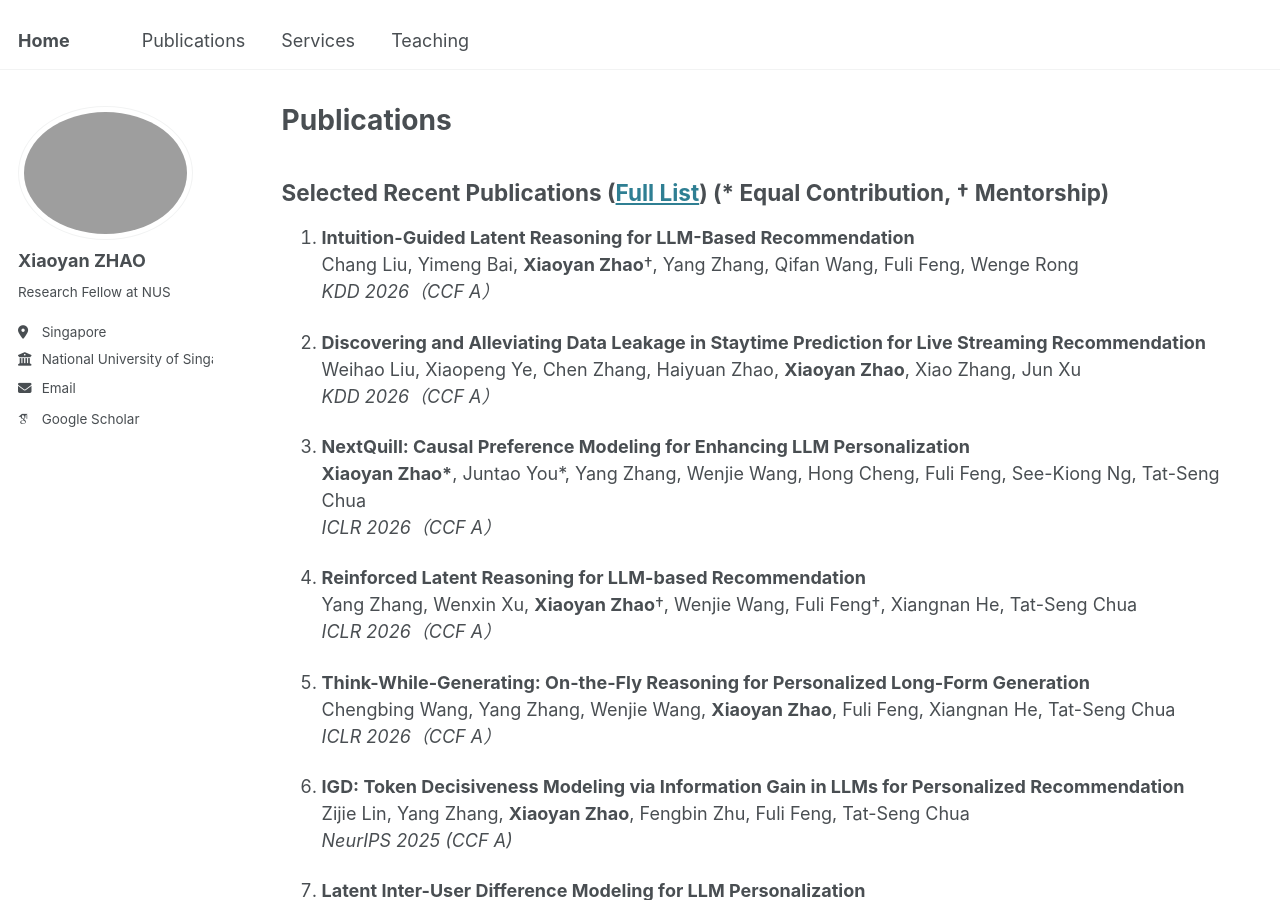
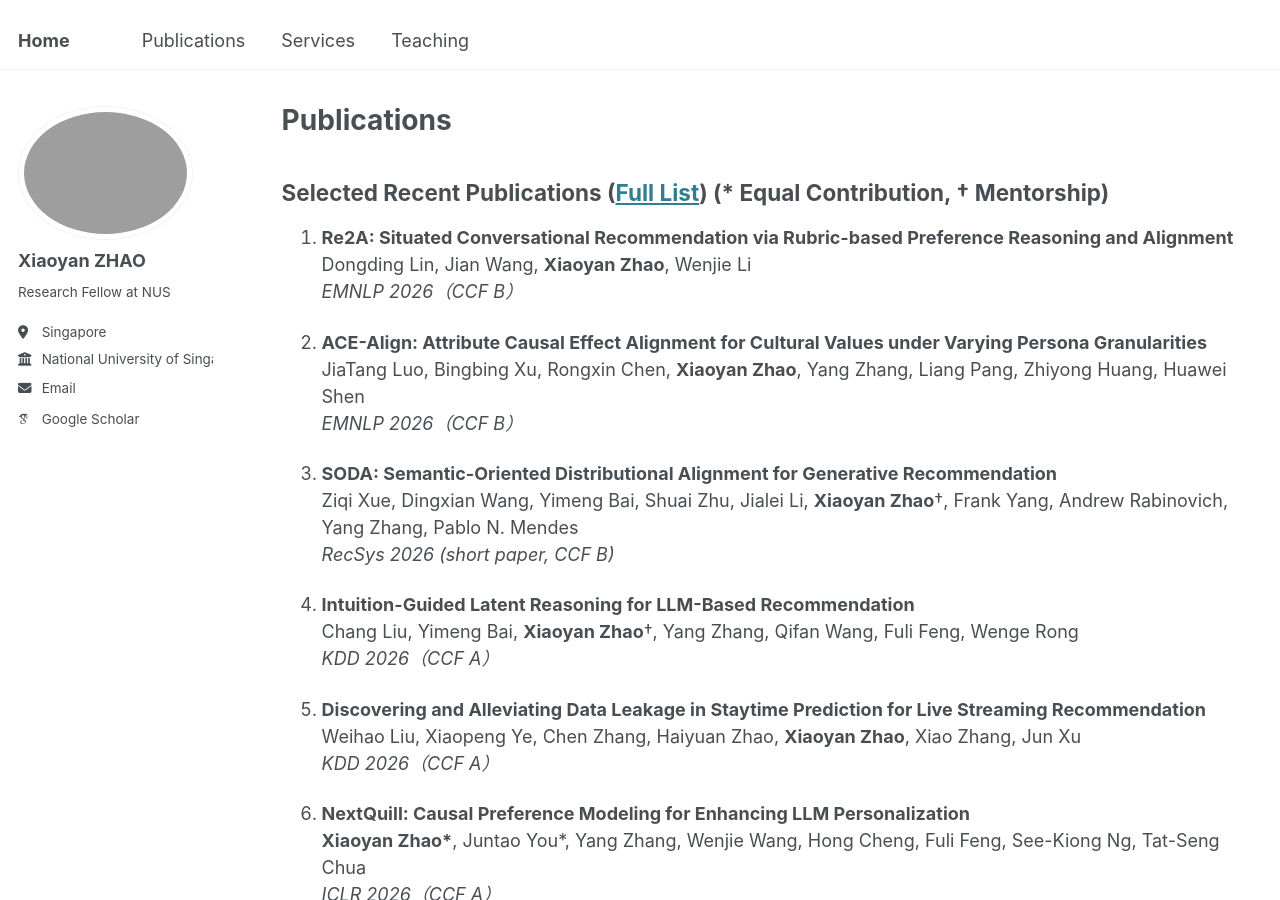
Before and after one commit to xyzhao01/xyzhao01.github.io, a Jekyll site: the page built from _pages/publications.html, in a window 1280 px wide and 900 px high. Built offline with Jekyll 4.4.1, drawn with Linux system fonts in a browser that asks for light colours; some web fonts are replaced.

Commit message:
Add EMNLP and RecSys 2026 papers and update the homepage photo.
Record two EMNLP papers and one RecSys short paper, and replace the sidebar avatar.

Co-authored-by: Cursor <cursoragent@cursor.com>

```diff
--- a/_includes/publications.md
+++ b/_includes/publications.md
@@ -1,4 +1,16 @@
 ## Selected Recent Publications ([Full List](https://scholar.google.com/citations?user=rtLHw6QAAAAJ)) (* Equal Contribution, † Mentorship)
+
+1. **Re2A: Situated Conversational Recommendation via Rubric-based Preference Reasoning and Alignment**
+  Dongding Lin, Jian Wang, **Xiaoyan Zhao**, Wenjie Li
+  *EMNLP 2026（CCF B）*
+
+1. **ACE-Align: Attribute Causal Effect Alignment for Cultural Values under Varying Persona Granularities**
+  JiaTang Luo, Bingbing Xu, Rongxin Chen, **Xiaoyan Zhao**, Yang Zhang, Liang Pang, Zhiyong Huang, Huawei Shen
+  *EMNLP 2026（CCF B）*
+
+1. **SODA: Semantic-Oriented Distributional Alignment for Generative Recommendation**
+  Ziqi Xue, Dingxian Wang, Yimeng Bai, Shuai Zhu, Jialei Li, **Xiaoyan Zhao**†, Frank Yang, Andrew Rabinovich, Yang Zhang, Pablo N. Mendes
+  *RecSys 2026 (short paper, CCF B)*
 
 1. **Intuition-Guided Latent Reasoning for LLM-Based Recommendation**
   Chang Liu, Yimeng Bai, **Xiaoyan Zhao**†, Yang Zhang, Qifan Wang, Fuli Feng, Wenge Rong
```
Also changed, not shown: _pages/about.md (+2 -0 lines), 1 other file.
